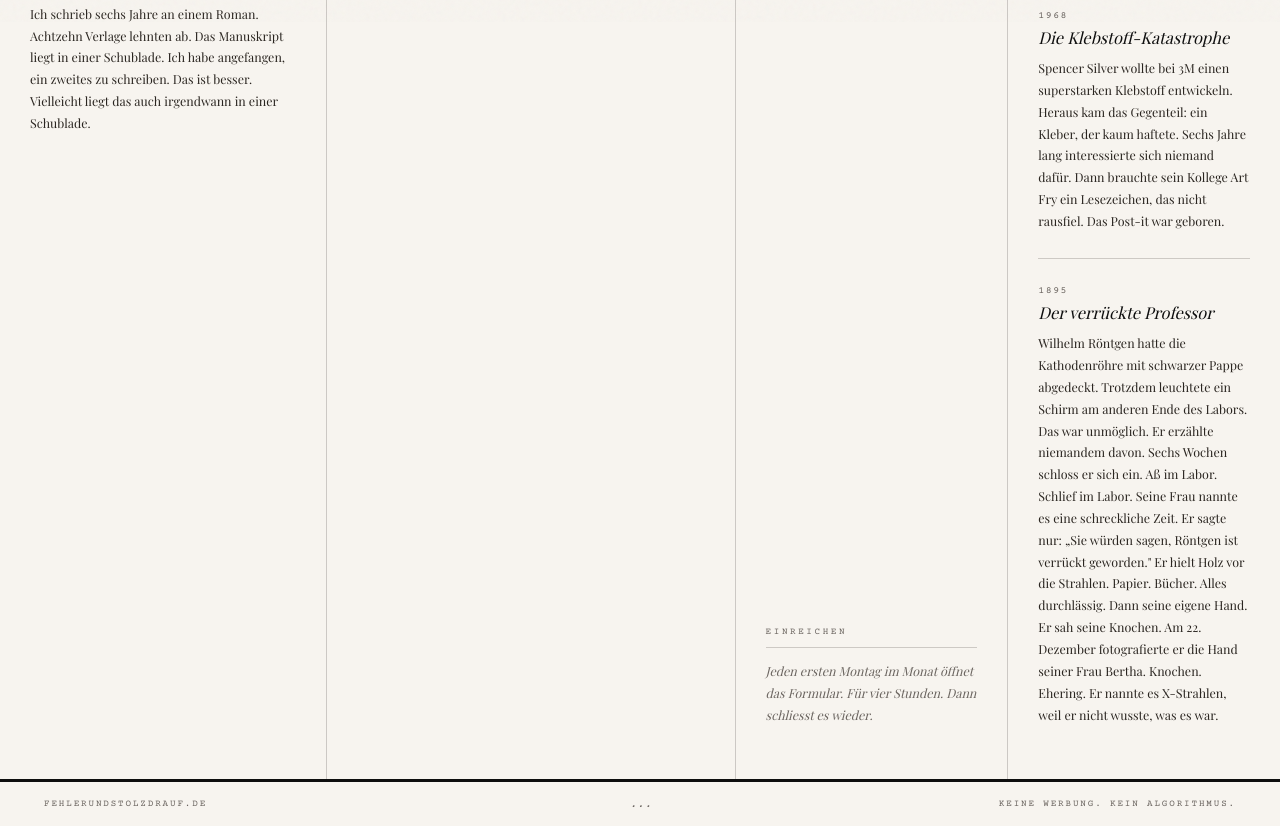
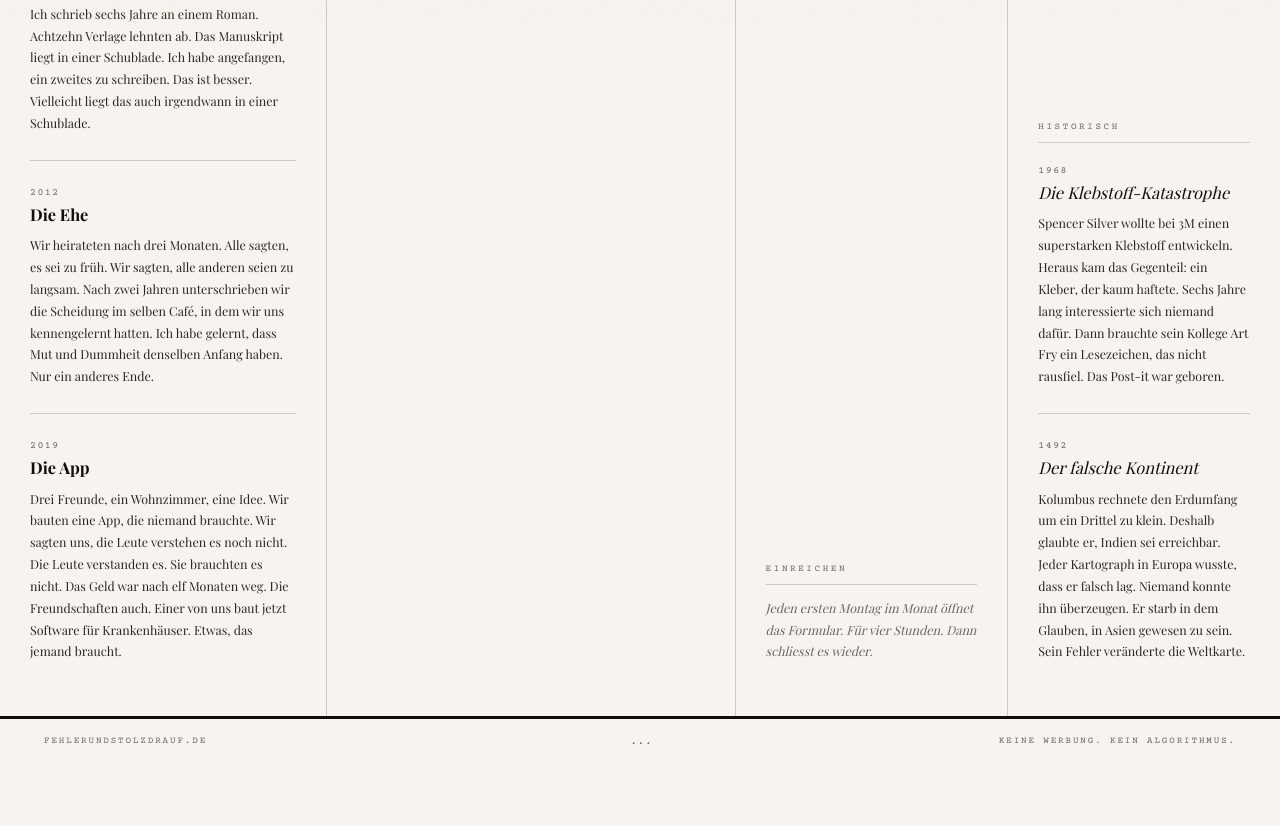
Before and after one commit to wolfspelz/fehlerundstolzdrauf, a plain HTML site: page public/index.html in a window 1280 px wide. Shown: the part 778-1604 px from the top of the page. After the commit the page ends 1541 px from the top, so only its background shows below. Drawn offline with nearby package versions, Linux system fonts and the light colour scheme; a web font is replaced by a local one.

Commit message:
Replace Roentgen with Columbus, add Die Ehe and Die App

```diff
--- a/public/index.html
+++ b/public/index.html
@@ -293,6 +293,18 @@
         <div class="entry-title">Das Buch</div>
         <p class="entry-text">Ich schrieb sechs Jahre an einem Roman. Achtzehn Verlage lehnten ab. Das Manuskript liegt in einer Schublade. Ich habe angefangen, ein zweites zu schreiben. Das ist besser. Vielleicht liegt das auch irgendwann in einer Schublade.</p>
       </div>
+
+      <div class="entry">
+        <span class="entry-year">2012</span>
+        <div class="entry-title">Die Ehe</div>
+        <p class="entry-text">Wir heirateten nach drei Monaten. Alle sagten, es sei zu früh. Wir sagten, alle anderen seien zu langsam. Nach zwei Jahren unterschrieben wir die Scheidung im selben Café, in dem wir uns kennengelernt hatten. Ich habe gelernt, dass Mut und Dummheit denselben Anfang haben. Nur ein anderes Ende.</p>
+      </div>
+
+      <div class="entry">
+        <span class="entry-year">2019</span>
+        <div class="entry-title">Die App</div>
+        <p class="entry-text">Drei Freunde, ein Wohnzimmer, eine Idee. Wir bauten eine App, die niemand brauchte. Wir sagten uns, die Leute verstehen es noch nicht. Die Leute verstanden es. Sie brauchten es nicht. Das Geld war nach elf Monaten weg. Die Freundschaften auch. Einer von uns baut jetzt Software für Krankenhäuser. Etwas, das jemand braucht.</p>
+      </div>
     </div>
 
     <div class="divider"></div>
@@ -371,9 +383,9 @@
       </div>
 
       <div class="entry">
-        <span class="entry-year">1895</span>
-        <div class="entry-title italic">Der verrückte Professor</div>
-        <p class="entry-text">Wilhelm Röntgen hatte die Kathodenröhre mit schwarzer Pappe abgedeckt. Trotzdem leuchtete ein Schirm am anderen Ende des Labors. Das war unmöglich. Er erzählte niemandem davon. Sechs Wochen schloss er sich ein. Aß im Labor. Schlief im Labor. Seine Frau nannte es eine schreckliche Zeit. Er sagte nur: „Sie würden sagen, Röntgen ist verrückt geworden." Er hielt Holz vor die Strahlen. Papier. Bücher. Alles durchlässig. Dann seine eigene Hand. Er sah seine Knochen. Am 22. Dezember fotografierte er die Hand seiner Frau Bertha. Knochen. Ehering. Er nannte es X-Strahlen, weil er nicht wusste, was es war.</p>
+        <span class="entry-year">1492</span>
+        <div class="entry-title italic">Der falsche Kontinent</div>
+        <p class="entry-text">Kolumbus rechnete den Erdumfang um ein Drittel zu klein. Deshalb glaubte er, Indien sei erreichbar. Jeder Kartograph in Europa wusste, dass er falsch lag. Niemand konnte ihn überzeugen. Er starb in dem Glauben, in Asien gewesen zu sein. Sein Fehler veränderte die Weltkarte.</p>
       </div>
     </div>
 
```
